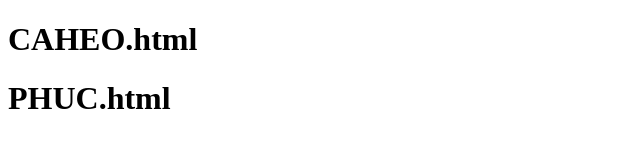
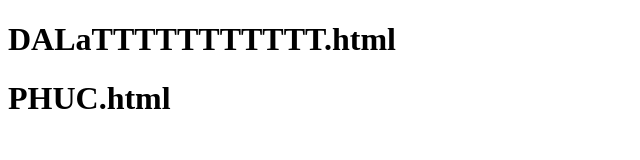
Before and after one commit to mag002/canvas, a plain HTML site: page demo_storage/index.html in a window 1280 px wide. Shown: the whole page, without its empty margins (0-640 px from the left). Drawn offline with Linux system fonts and the light colour scheme.

Commit message:
feature/handle-in-dalat

```diff
--- a/demo_storage/index.html
+++ b/demo_storage/index.html
@@ -6,7 +6,7 @@
     <title>Document</title>
   </head>
   <body>
-    <h1>CAHEO.html</h1>
+    <h1>DALaTTTTTTTTTTT.html</h1>
     <h1>PHUC.html</h1>
     <script src="js/login.js"></script>
   </body>
```
